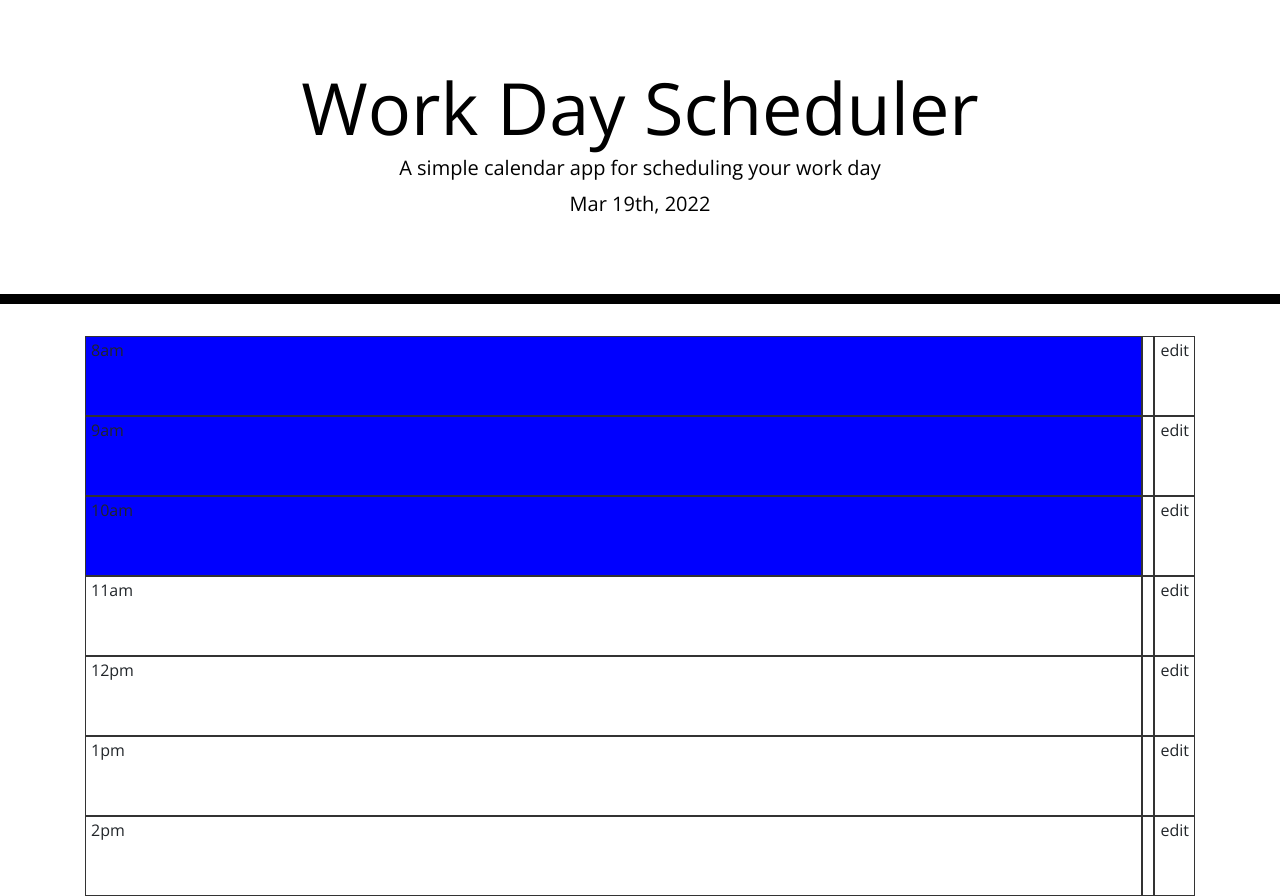
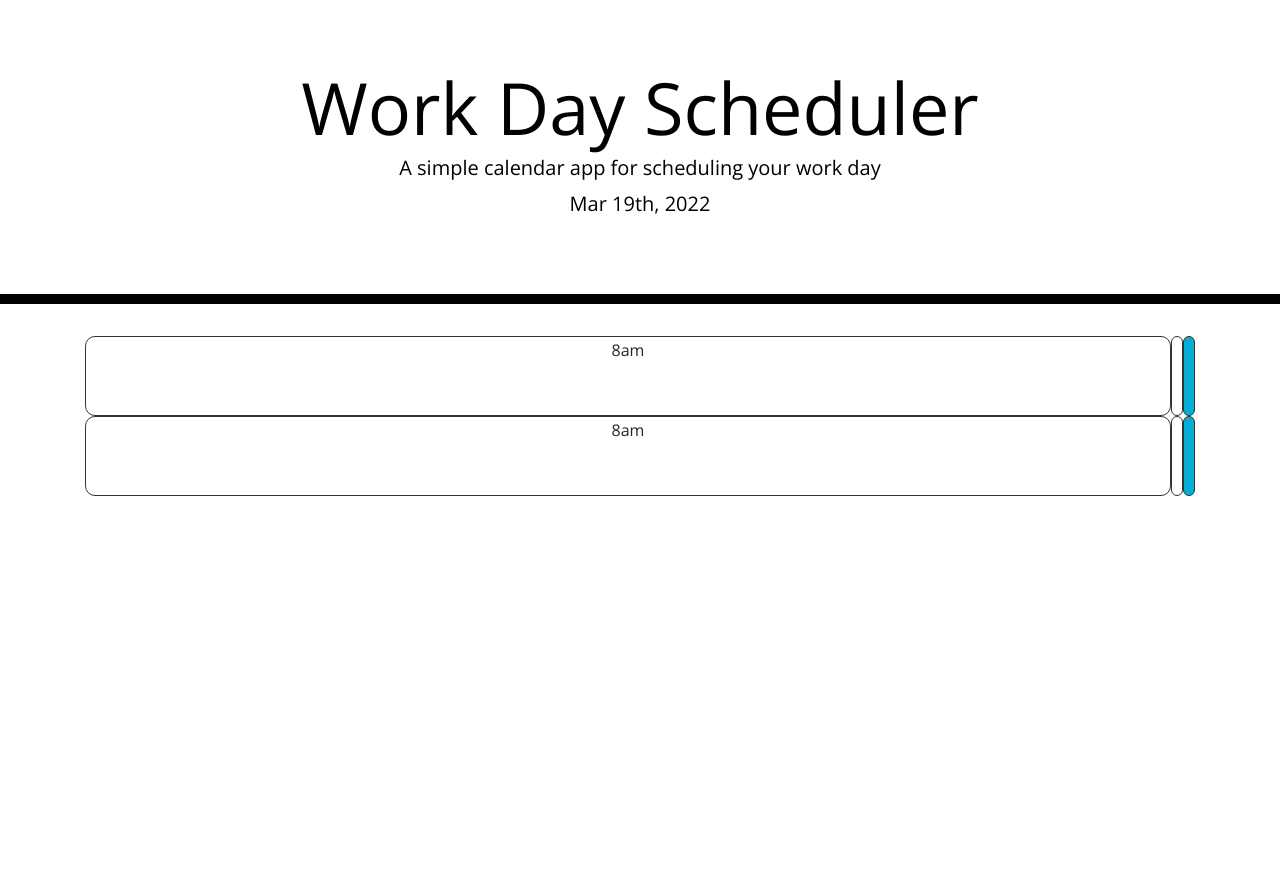
Before and after one commit to ElsieMay/05_Homework_Work_Day_Scheduler, a plain HTML site: page Develop/index.html in a window 1280 px wide. After the commit the page ends 800 px from the top, so only its background shows below. Drawn offline with nearby package versions, Linux system fonts and the light colour scheme.

Commit message:
added table

```diff
--- a/Develop/index.html
+++ b/Develop/index.html
@@ -23,39 +23,14 @@
 		</header>
 		<div class="container" spellcheck="false">
 			<div class="row my-row">
-				<div class="col my-col col-a1 colorcode" id="8">8am</div>
-				<div class="col my-col col-a2 edit_cont"></div>
-				<div class="col my-col col-a3 edit_btn">edit</div>
+				<div class="col my-col col-a1 time-block" id="8">8am</div>
+				<div class="col my-col col-a2 description colorcode"></div>
+				<div class="col my-col col-a3 saveBtn"></div>
 			</div>
 			<div class="row my-row">
-				<div class="col my-col col-a1 colorcode" id="9">9am</div>
-				<div class="col my-col col-a2 edit_cont"></div>
-				<div class="col my-col col-a3 edit_btn">edit</div>
-			</div>
-			<div class="row my-row">
-				<div class="col my-col col-b1 colorcode" id="10">10am</div>
-				<div class="col my-col col-b2 edit_cont"></div>
-				<div class="col my-col col-b3 edit_btn">edit</div>
-			</div>
-			<div class="row my-row">
-				<div class="col my-col col-b1 colorcode" id="11">11am</div>
-				<div class="col my-col col-b2 edit_cont"></div>
-				<div class="col my-col col-b3 edit_btn">edit</div>
-			</div>
-			<div class="row my-row">
-				<div class="col my-col col-b1 colorcode" id="12">12pm</div>
-				<div class="col my-col col-b2 edit_cont"></div>
-				<div class="col my-col col-b3 edit_btn">edit</div>
-			</div>
-			<div class="row my-row">
-				<div class="col my-col col-b1 colorcode" id="13">1pm</div>
-				<div class="col my-col col-b2 edit_cont"></div>
-				<div class="col my-col col-b3 edit_btn">edit</div>
-			</div>
-			<div class="row my-row">
-				<div class="col my-col col-a1 colorcode" id="14">2pm</div>
-				<div class="col my-col col-a2 edit_cont"></div>
-				<div class="col my-col col-a3 edit_btn">edit</div>
+				<div class="col my-col col-a1 time-block" id="8">8am</div>
+				<div class="col my-col col-a2 description colorcode"></div>
+				<div class="col my-col col-a3 saveBtn"></div>
 			</div>
 		</div>
 
--- a/Develop/script.js
+++ b/Develop/script.js
@@ -1,15 +1,25 @@
+var present = document.querySelector(".present");
+var past = document.querySelector(".past");
+var future = document.querySelector(".future");
+//Prints current date//
 var today = moment();
 $("#currentDay").text(today.format("MMM Do, YYYY"));
-var currentHour = new Date().getHours();
+//Colour codes rows based on time tense//
+var currentHour = Date.now().getHours();
 $(".colorcode").each(function () {
 	var val = parseInt($(this).prop("id"));
 	if (val > currentHour && val < currentHour + 6) {
-		$(this).css("background-color", "Blue");
+		$(this).css(future);
 	} else if (val < currentHour && val > currentHour - 6) {
-		$(this).css("background-color", "Red");
+		$(this).css(past);
 	} else if (val === currentHour) {
-		$(this).css("background-color", "Green");
-	} else {
-		$(this).css("background-color", "White");
+		$(this).css(present);
 	}
 });
+//Saves event on click//
+$(document).ready(function () {
+	// Get value on button click
+	$(".saveBtn").click(function () {
+		var str = $("#myInput").val();
+	});
+});
--- a/Develop/style.css
+++ b/Develop/style.css
@@ -81,4 +81,5 @@ textarea {
 	display: table-cell;
 	padding: 5px;
 	border: 1px solid #333;
+	border-radius: 10px;
 }
```
